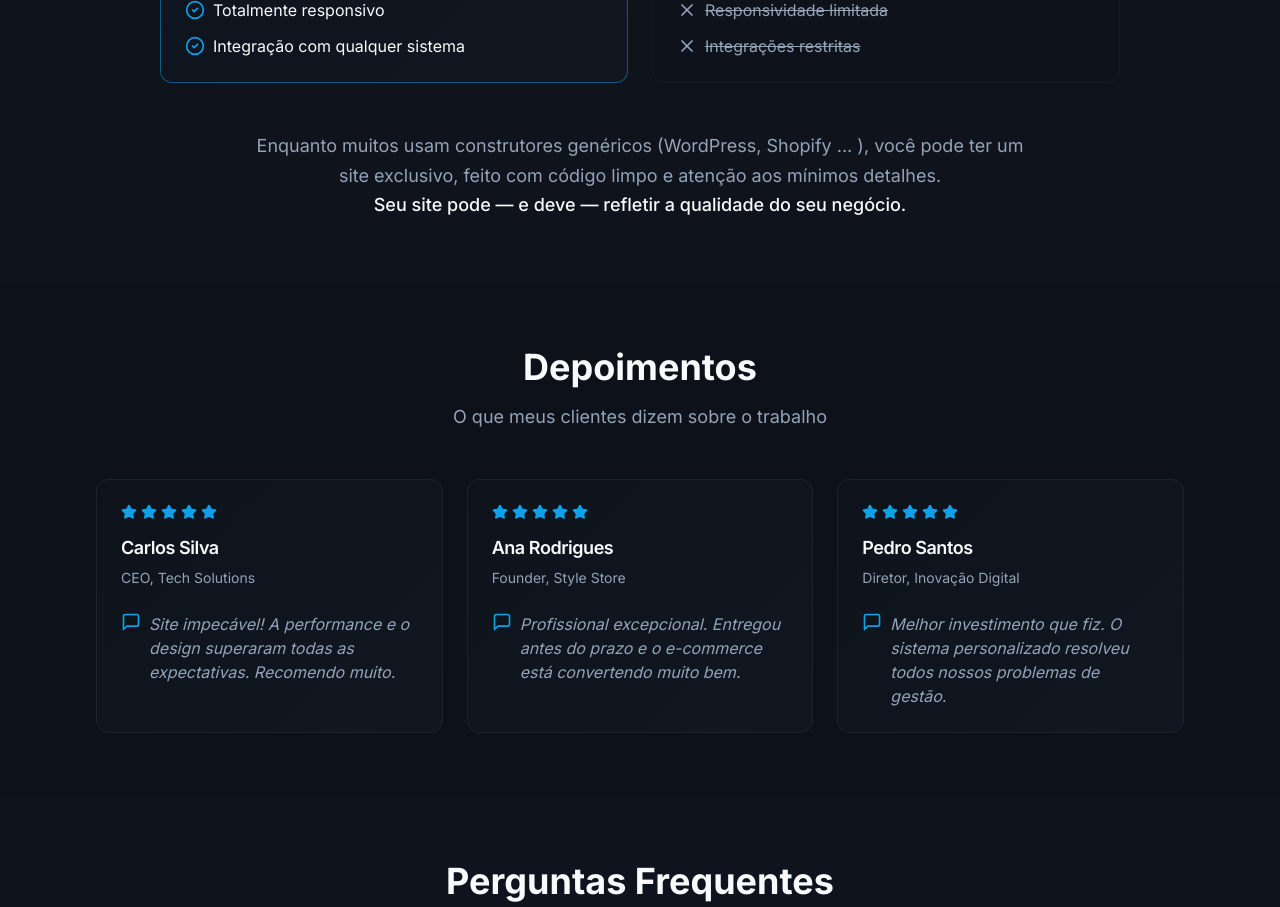
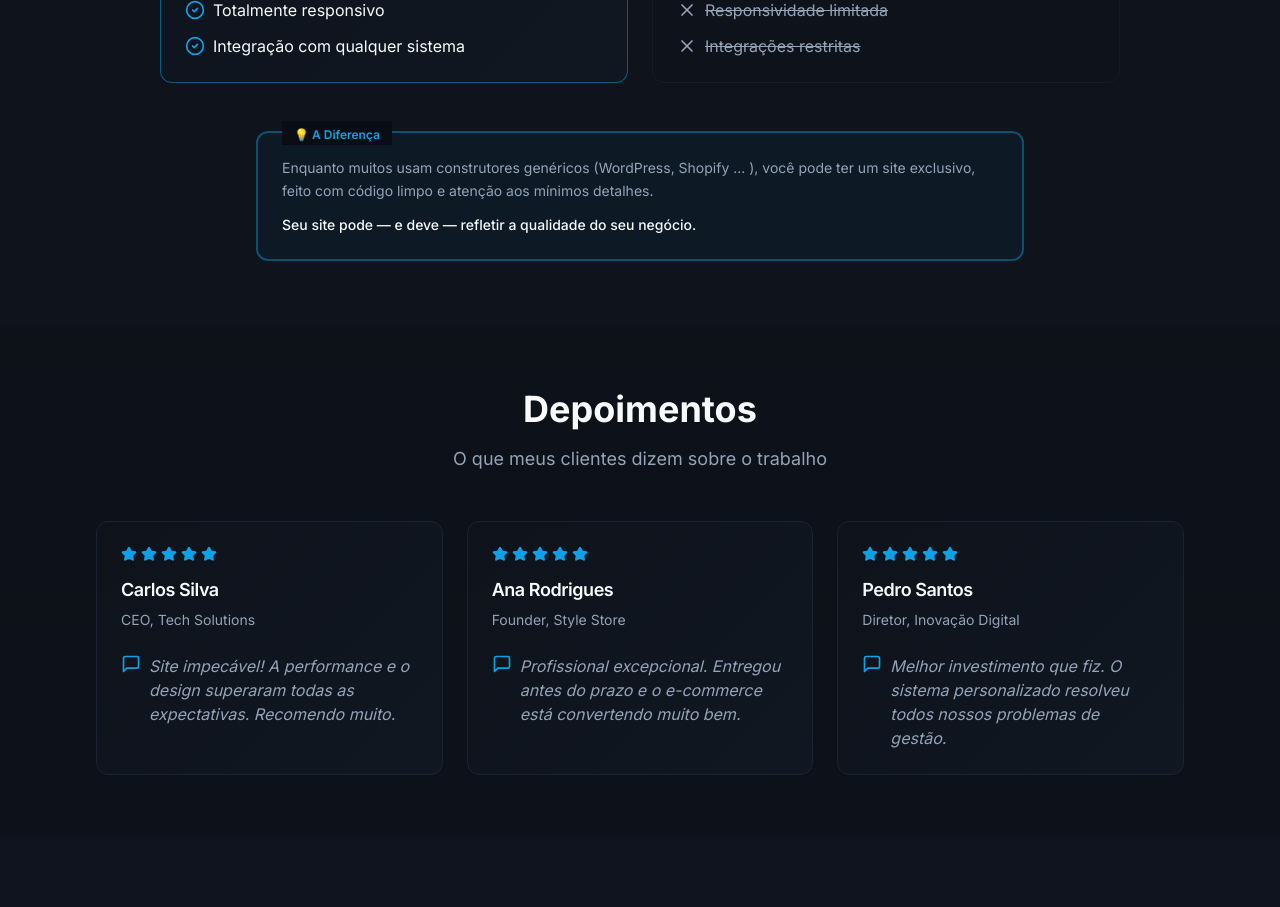
Before and after one commit to Peixoto16/synthwave-webdev, a React (Vite) app: page / in a window 1280 px wide. Shown: the part 2780-3687 px from the top of the page. Built offline with nearby package versions, Linux system fonts and the light colour scheme; the HTML template or start-up script is replaced by a standard one.

Commit message:
Refactor comparison section

```diff
--- a/src/components/sections/ComparisonSection.tsx
+++ b/src/components/sections/ComparisonSection.tsx
@@ -74,12 +74,18 @@ const ComparisonSection = () => {
           </Card>
         </div>
 
-        <div className="mt-12 text-center animate-fade-in" style={{ animationDelay: '200ms' }}>
-          <p className="text-lg text-muted-foreground leading-relaxed max-w-3xl mx-auto">
-            Enquanto muitos usam construtores genéricos (WordPress, Shopify ... ), você pode ter um site exclusivo, feito com código limpo e atenção aos mínimos detalhes.
-            <br />
-            <span className="text-foreground font-medium">Seu site pode — e deve — refletir a qualidade do seu negócio.</span>
-          </p>
+        <div className="mt-12 flex justify-center animate-fade-in" style={{ animationDelay: '200ms' }}>
+          <div className="group relative max-w-3xl rounded-lg border-2 border-primary/40 bg-primary/5 p-6 transition-all duration-300 hover:border-primary hover:shadow-glow hover:scale-[1.02]">
+            <div className="absolute -top-3 left-6 bg-background px-3">
+              <span className="text-xs font-semibold text-primary">💡 A Diferença</span>
+            </div>
+            <p className="text-sm text-muted-foreground leading-relaxed">
+              Enquanto muitos usam construtores genéricos (WordPress, Shopify ... ), você pode ter um site exclusivo, feito com código limpo e atenção aos mínimos detalhes.
+            </p>
+            <p className="mt-3 text-sm text-foreground font-medium">
+              Seu site pode — e deve — refletir a qualidade do seu negócio.
+            </p>
+          </div>
         </div>
       </div>
     </section>
```
